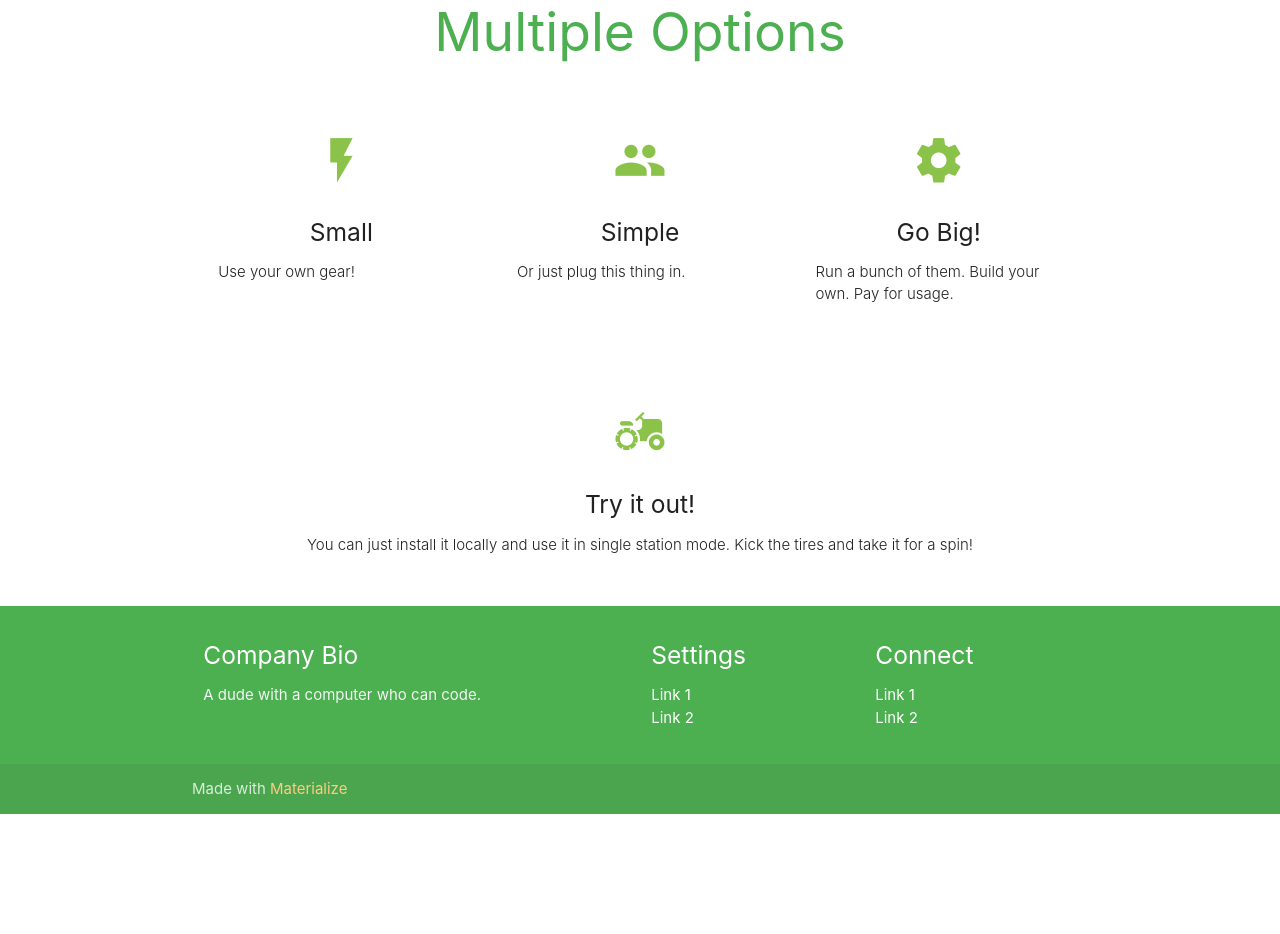
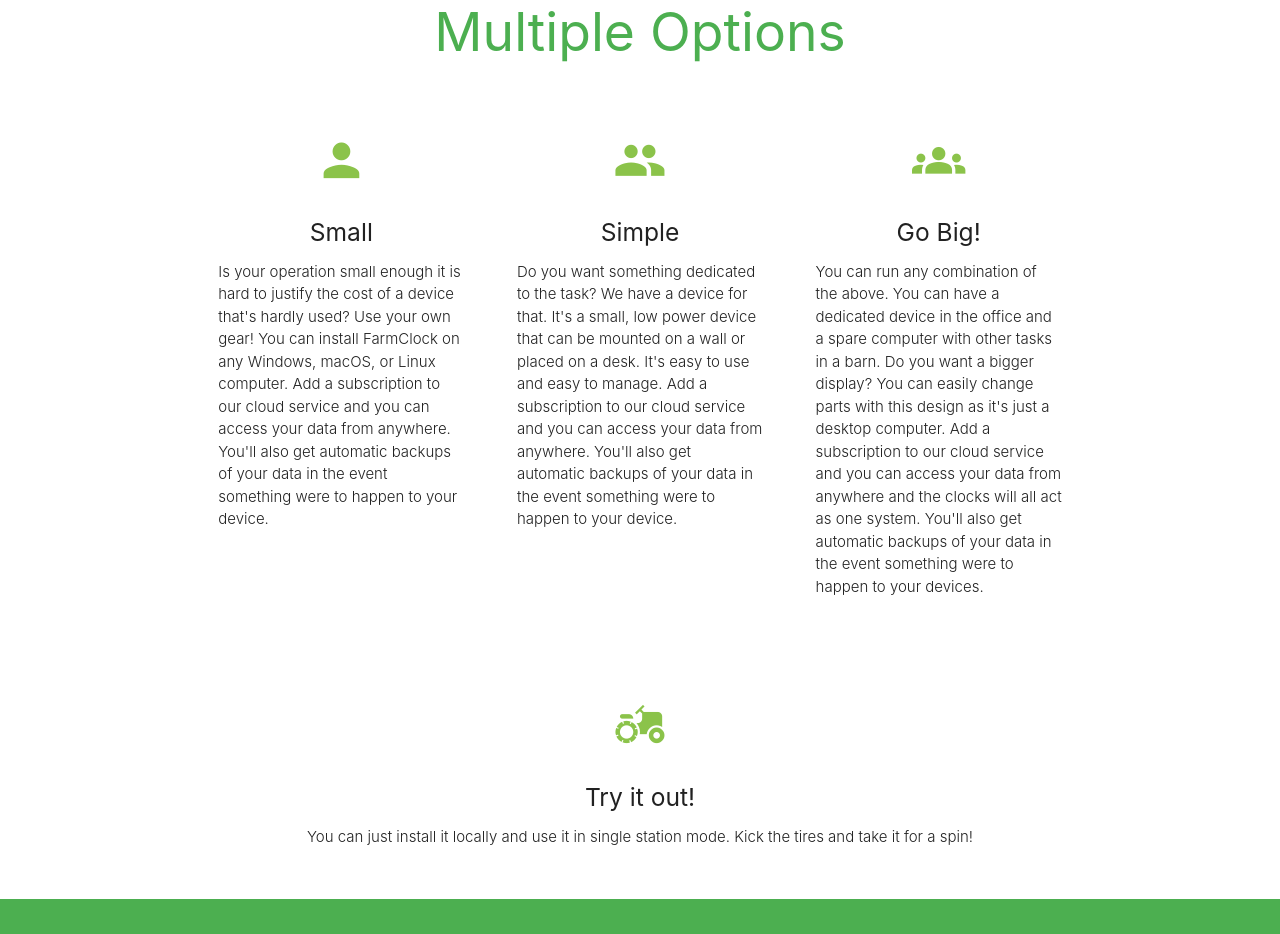
Before and after one commit to justinb4003/farmclock-static, a plain HTML site: page index.html in a window 1280 px wide. Shown: the part 894-1828 px from the top of the page. Before the commit the page ends 1708 px from the top, so only its background shows below. Drawn offline with nearby package versions, Linux system fonts and the light colour scheme.

Commit message:
More flesh

```diff
--- a/index.html
+++ b/index.html
@@ -102,10 +102,16 @@
       <div class="row">
         <div class="col s12 m4">
           <div class="icon-block">
-            <h2 class="center light-green-text"><i class="material-icons">flash_on</i></h2>
+            <h2 class="center light-green-text"><i class="material-icons">person</i></h2>
             <h5 class="center">Small</h5>
             <p class="light">
-              Use your own gear!
+              Is your operation small enough it is hard to justify the cost of a
+              device that's hardly used? Use your own gear! You can install
+              FarmClock on any Windows, macOS, or Linux computer.
+
+              Add a subscription to our cloud service and you can access your
+              data from anywhere. You'll also get automatic backups of your data
+              in the event something were to happen to your device.
             </p>
           </div>
         </div>
@@ -115,17 +121,31 @@
             <h2 class="center light-green-text"><i class="material-icons">group</i></h2>
             <h5 class="center">Simple</h5>
             <p class="light">
-              Or just plug this thing in.
+              Do you want something dedicated to the task? We have a device for
+              that. It's a small, low power device that can be mounted on a wall
+              or placed on a desk. It's easy to use and easy to manage.
+
+              Add a subscription to our cloud service and you can access your
+              data from anywhere. You'll also get automatic backups of your data
+              in the event something were to happen to your device.
             </p>
           </div>
         </div>
 
         <div class="col s12 m4">
           <div class="icon-block">
-            <h2 class="center light-green-text"><i class="material-icons">settings</i></h2>
+            <h2 class="center light-green-text"><i class="material-icons">groups</i></h2>
             <h5 class="center">Go Big!</h5>
             <p class="light">
-              Run a bunch of them. Build your own. Pay for usage.
+              You can run any combination of the above. You can have a dedicated
+              device in the office and a spare computer with other tasks in a
+              barn. Do you want a bigger display? You can easily change parts
+              with this design as it's just a desktop computer.
+
+              Add a subscription to our cloud service and you can access your
+              data from anywhere and the clocks will all act as one system.
+              You'll also get automatic backups of your data in the event
+              something were to happen to your devices.
             </p>
           </div>
         </div>
```
